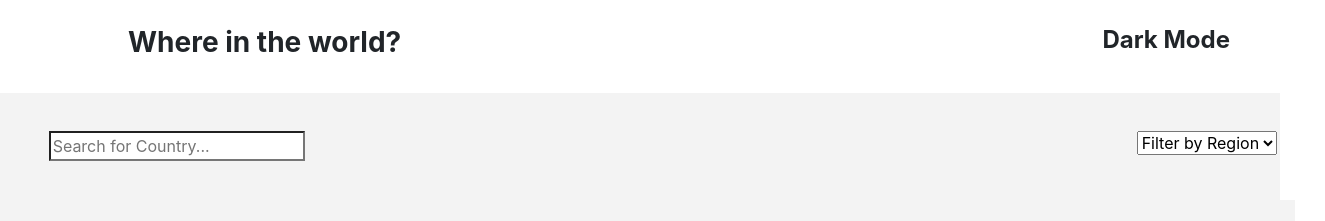
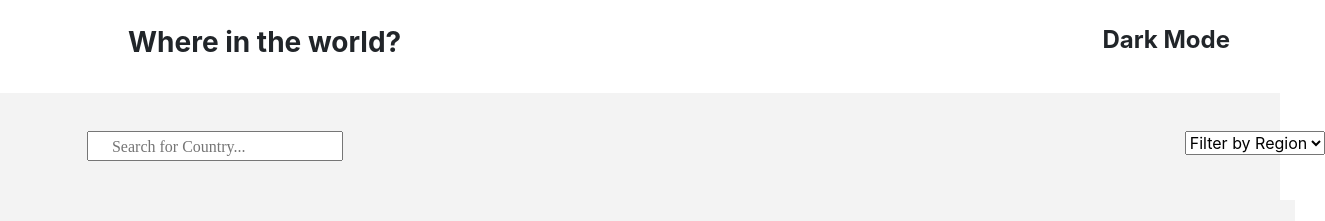
Before and after one commit to nouri89/countries-react, a React (Create React App) app: page / in a window 1280 px wide. Shown: the top 221 px of the page, 1325 px wide, since content can reach past the window. Built offline with nearby package versions, Linux system fonts and the light colour scheme.

Commit message:
Update SearchDiv.js

```diff
--- a/src/SearchDiv.js
+++ b/src/SearchDiv.js
@@ -1,43 +1,37 @@
-import React, { useState } from "react";
+import React from "react";
 
-const SearchDiv = ({ currentSearch }) => {
-	const [searchInput, setSearchInput] = useState("");
 
-	function handelSearchInput(event) {
-		setSearchInput(event.target.value);
-		console.log(event.target.value);
-	}
-	function handelSubmit(event) {
-		event.preventDefault();
 
-		console.log("got here");
-		currentSearch(searchInput);
-	}
+const SearchDiv = ({
+	handelRegionSearchValue,
+	searchValue,
+	handelRegionSearch,
+}) => {
 	return (
 		<div
 			className="searchDiv"
 			style={{ display: "flex", padding: "3% 3%", backgroundColor: "#F3F3F3" }}
 		>
-			<form onSubmit={handelSubmit}>
-				<input
-					type="search"
-					placeholder="Search for Country..."
-					style={{ marginLeft: "4%" }}
-					value={searchInput}
-					onChange={handelSearchInput}
-					id="country"
-				></input>
-			</form>
-			<form style={{ paddingLeft: "70%" }}>
-				<select id="" name="">
+			<input
+				className="searchInput"
+				type="text"
+				placeholder="&#61442; Search for Country..."
+				style={{ marginLeft: "4%" }}
+				value={searchValue}
+				onChange={handelRegionSearchValue}
+				id="country"
+			></input>
+
+			<div style={{ paddingLeft: "70%" }}>
+				<select id="region" name="regions" onChange={handelRegionSearch}>
 					<option value="">Filter by Region</option>
-					<option value="">Africa</option>
-					<option value="">America</option>
-					<option value="">Asia</option>
-					<option value="">Europe</option>
-					<option value="">Ociana</option>
+					<option value="Africa">Africa</option>
+					<option value="Americas">Americas</option>
+					<option value="Asia">Asia</option>
+					<option value="Europe">Europe</option>
+					<option value="Oceania">Oceania</option>
 				</select>
-			</form>
+			</div>
 		</div>
 	);
 };
```
